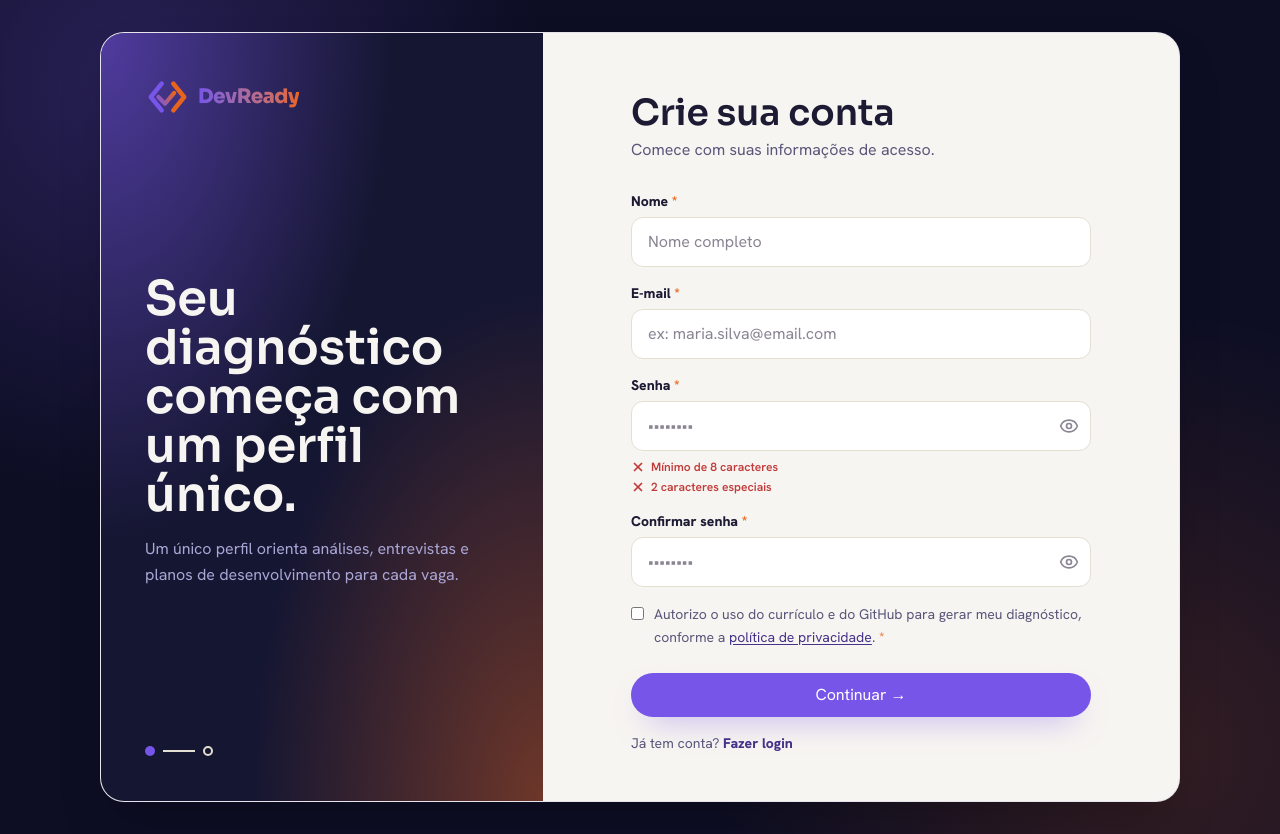
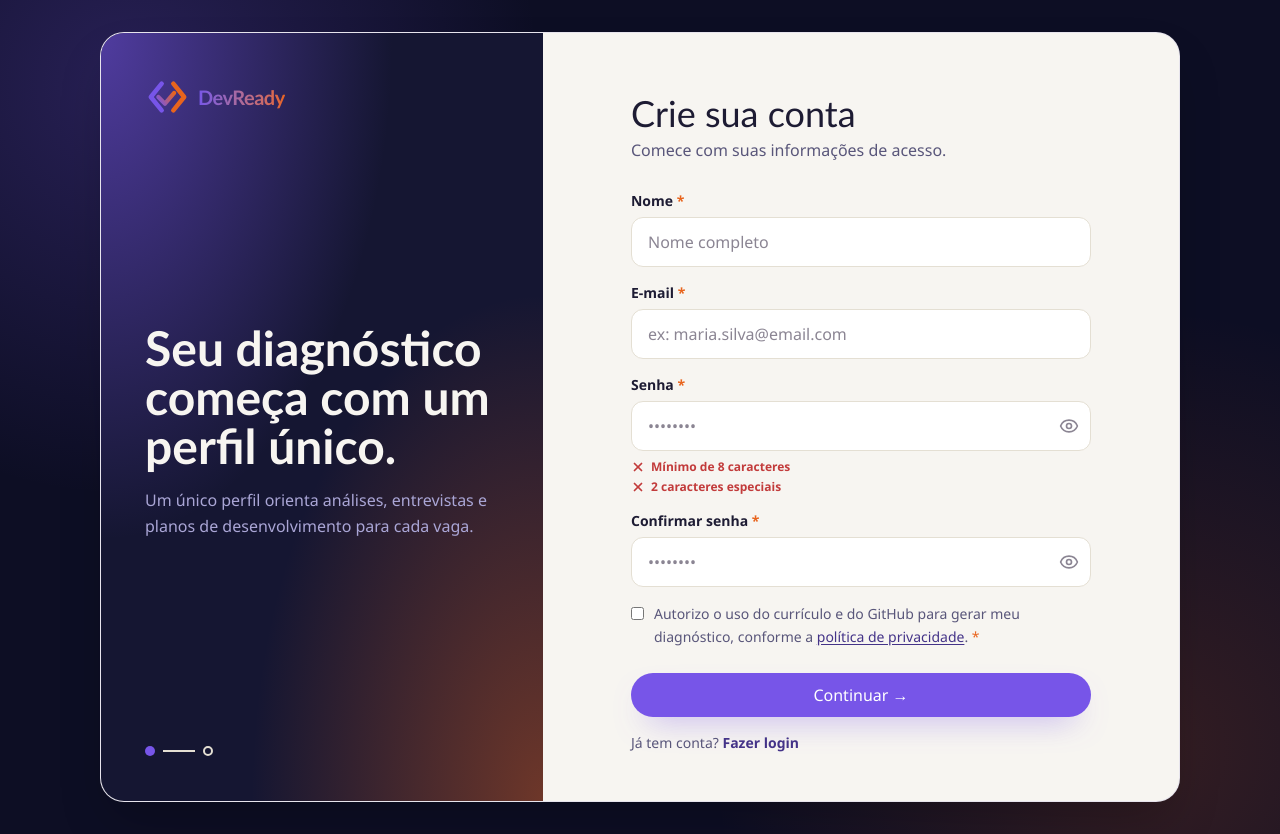
Before and after one commit to juninhos-comunidade/devready, a Next.js app: page /cadastro in a window 1280 px wide. Built offline with nearby package versions, Linux system fonts and the light colour scheme.

Commit message:
fix: remove dependência externa das fontes no build

```diff
--- a/app/globals.css
+++ b/app/globals.css
@@ -8,6 +8,9 @@
   --brand-navy: #151632;
   --muted: #6d698a;
   --border: #e7e3ee;
+  --font-display: "Trebuchet MS", "Segoe UI", sans-serif;
+  --font-body: "Segoe UI", Arial, Helvetica, sans-serif;
+  --font-code: Consolas, "Courier New", monospace;
 }
 
 @theme inline {
--- a/app/layout.tsx
+++ b/app/layout.tsx
@@ -1,24 +1,5 @@
 import type { Metadata, Viewport } from "next";
-import { Sora, Hanken_Grotesk, JetBrains_Mono } from "next/font/google";
 import "./globals.css";
-
-const sora = Sora({
-  subsets: ["latin"],
-  variable: "--font-display",
-  weight: ["600", "700", "800"],
-});
-
-const hankenGrotesk = Hanken_Grotesk({
-  subsets: ["latin"],
-  variable: "--font-body",
-  weight: ["400", "500", "600", "700", "800"],
-});
-
-const jetbrainsMono = JetBrains_Mono({
-  subsets: ["latin"],
-  variable: "--font-code",
-  weight: ["400", "500"],
-});
 
 export const metadata: Metadata = {
   title: {
@@ -52,9 +33,7 @@ export default function RootLayout({
 }) {
   return (
     <html lang="pt-BR">
-      <body className={`${sora.variable} ${hankenGrotesk.variable} ${jetbrainsMono.variable} antialiased`}>
-        {children}
-      </body>
+      <body className="antialiased">{children}</body>
     </html>
   );
 }
```
